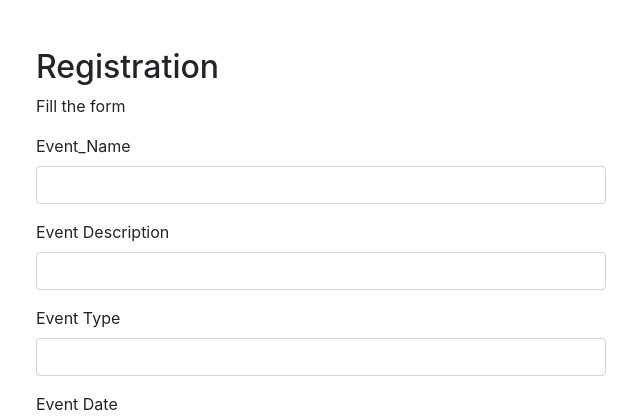
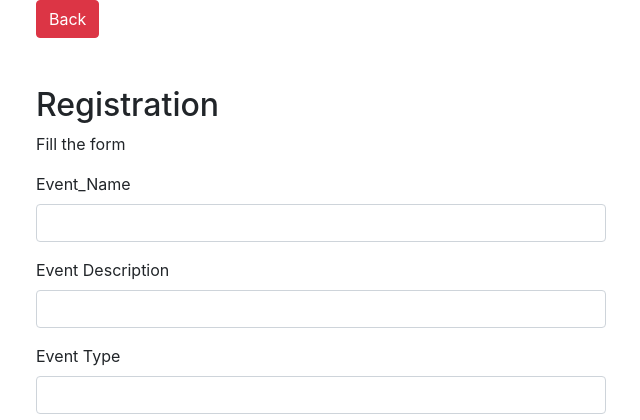
Before and after one commit to nfteresa/ncp3106_grp3, a PHP site: page /ncp3106_grp3_php/Event_Creation/create.php in a window 1280 px wide. Shown: the top 420 px of the page, without its empty margins (319-959 px from the left). Run offline with PHP 8.4, Linux system fonts and the light colour scheme.

Commit message:
Added back button

```diff
--- a/ncp3106_grp3_php/Event_Creation/create.php
+++ b/ncp3106_grp3_php/Event_Creation/create.php
@@ -160,6 +160,7 @@ if ($_SERVER["REQUEST_METHOD"] == "POST") {
         <div class="container-fluid">
             <div class="row">
                 <div class="col-md-12">
+                    <a href="index.php"><button class="btn btn-danger">Back</button></a>
                     <h2 class="mt-5">Registration </h2>
                     <p>Fill the form</p>
                     <form action="<?php echo htmlspecialchars($_SERVER["PHP_SELF"]); ?>" method="post">
```
